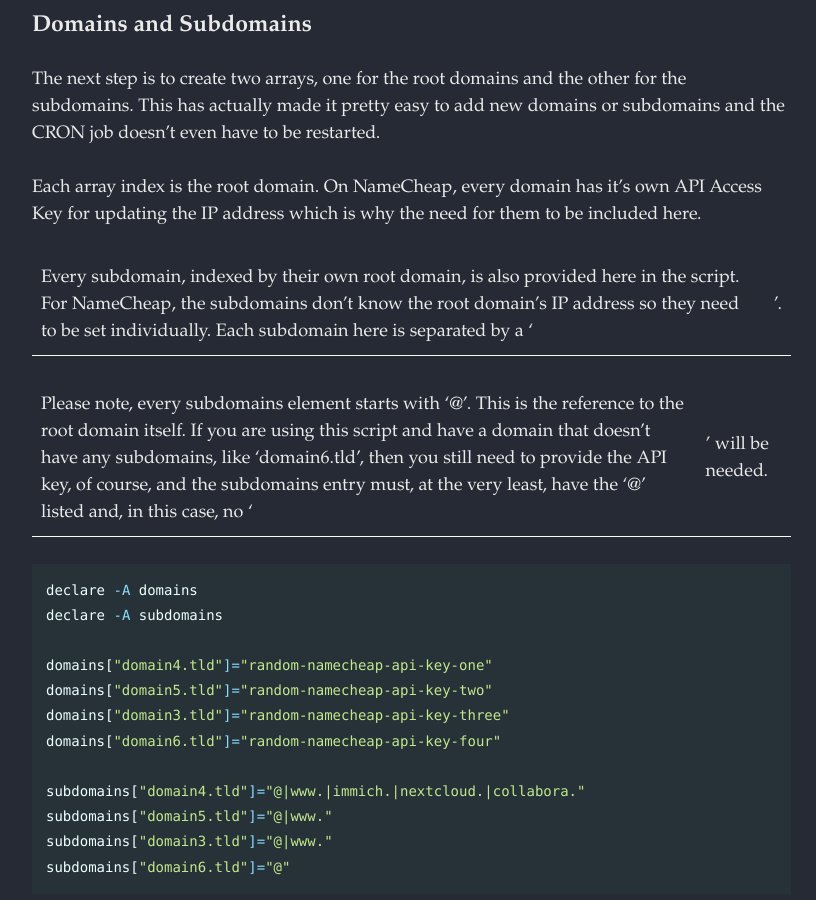
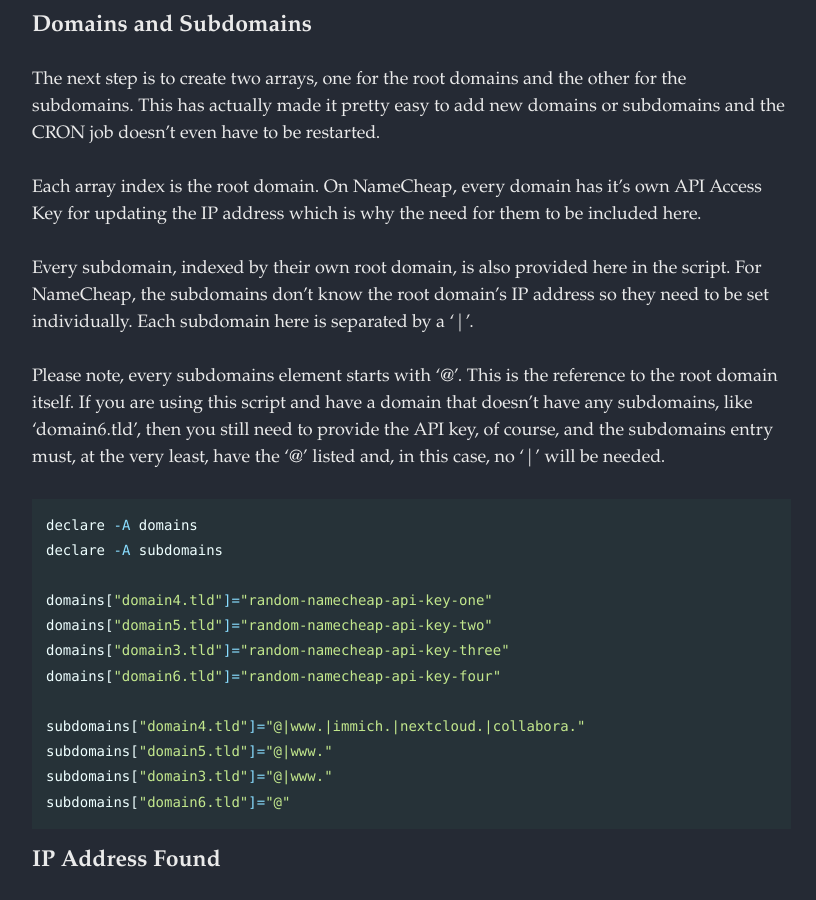
Before and after one commit to irtheman/coding, a Jekyll site: the page built from _posts/2022-01-28-namecheap-ddns.md, in a window 1280 px wide and 900 px high, scrolled down 1454 px. Shown: the whole window, without its empty margins (343-1159 px from the left). Built offline with Jekyll 4.4.1, drawn with Linux system fonts in a browser that asks for light colours; nearby versions of some CDN libraries; comment, search, counter and statistics services are not loaded.

Commit message:
Fixed markdown issue

````diff
--- a/_posts/2022-01-28-namecheap-ddns.md
+++ b/_posts/2022-01-28-namecheap-ddns.md
@@ -30,9 +30,9 @@ The next step is to create two arrays, one for the root domains and the other fo
 
 Each array index is the root domain. On NameCheap, every domain has it's own API Access Key for updating the IP address which is why the need for them to be included here.
 
-Every subdomain, indexed by their own root domain, is also provided here in the script. For NameCheap, the subdomains don't know the root domain's IP address so they need to be set individually. Each subdomain here is separated by a '|'.
+Every subdomain, indexed by their own root domain, is also provided here in the script. For NameCheap, the subdomains don't know the root domain's IP address so they need to be set individually. Each subdomain here is separated by a '\|'.
 
-Please note, every subdomains element starts with '@'. This is the reference to the root domain itself. If you are using this script and have a domain that doesn't have any subdomains, like 'domain6.tld', then you still need to provide the API key, of course, and the subdomains entry must, at the very least, have the '@' listed and, in this case, no '|' will be needed.
+Please note, every subdomains element starts with '@'. This is the reference to the root domain itself. If you are using this script and have a domain that doesn't have any subdomains, like 'domain6.tld', then you still need to provide the API key, of course, and the subdomains entry must, at the very least, have the '@' listed and, in this case, no '\|' will be needed.
 
 ```bash
 declare -A domains
````
Also changed, not shown: 3 other files.
